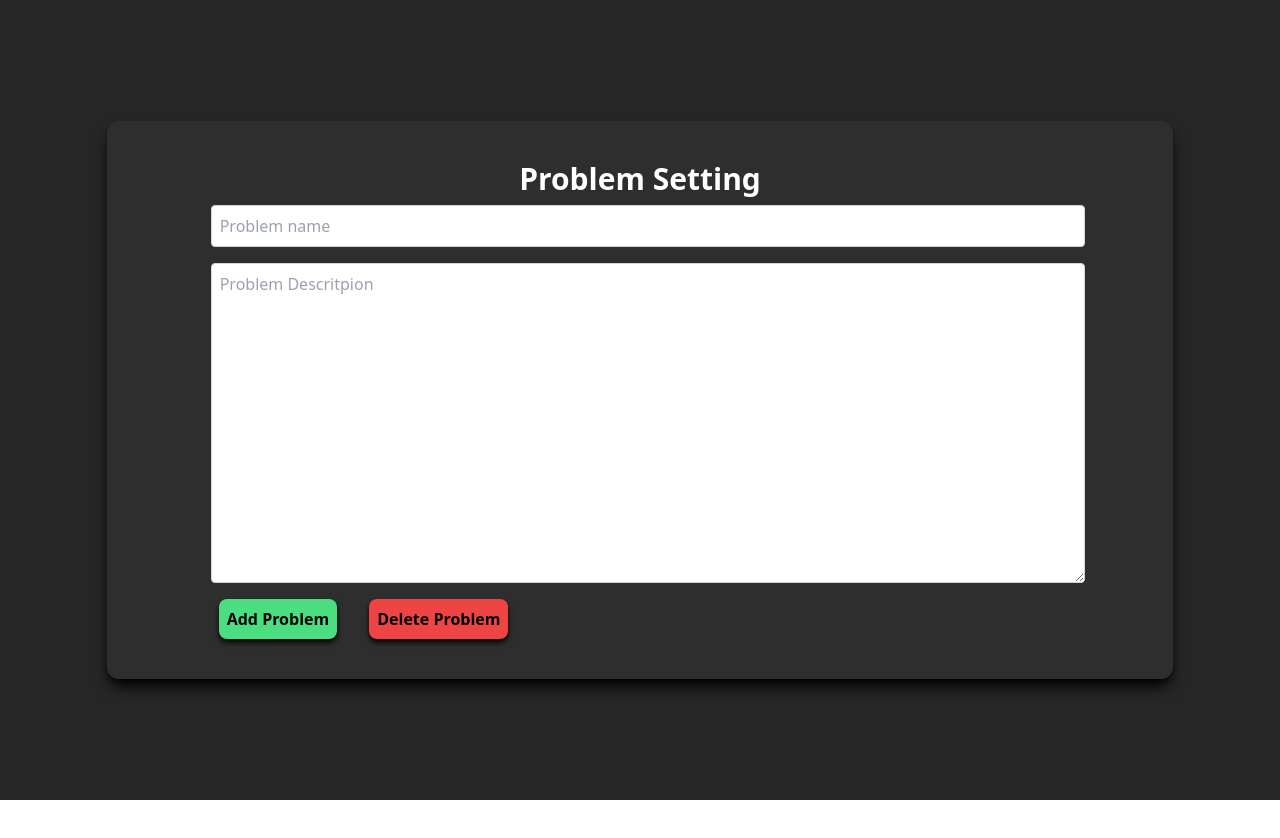
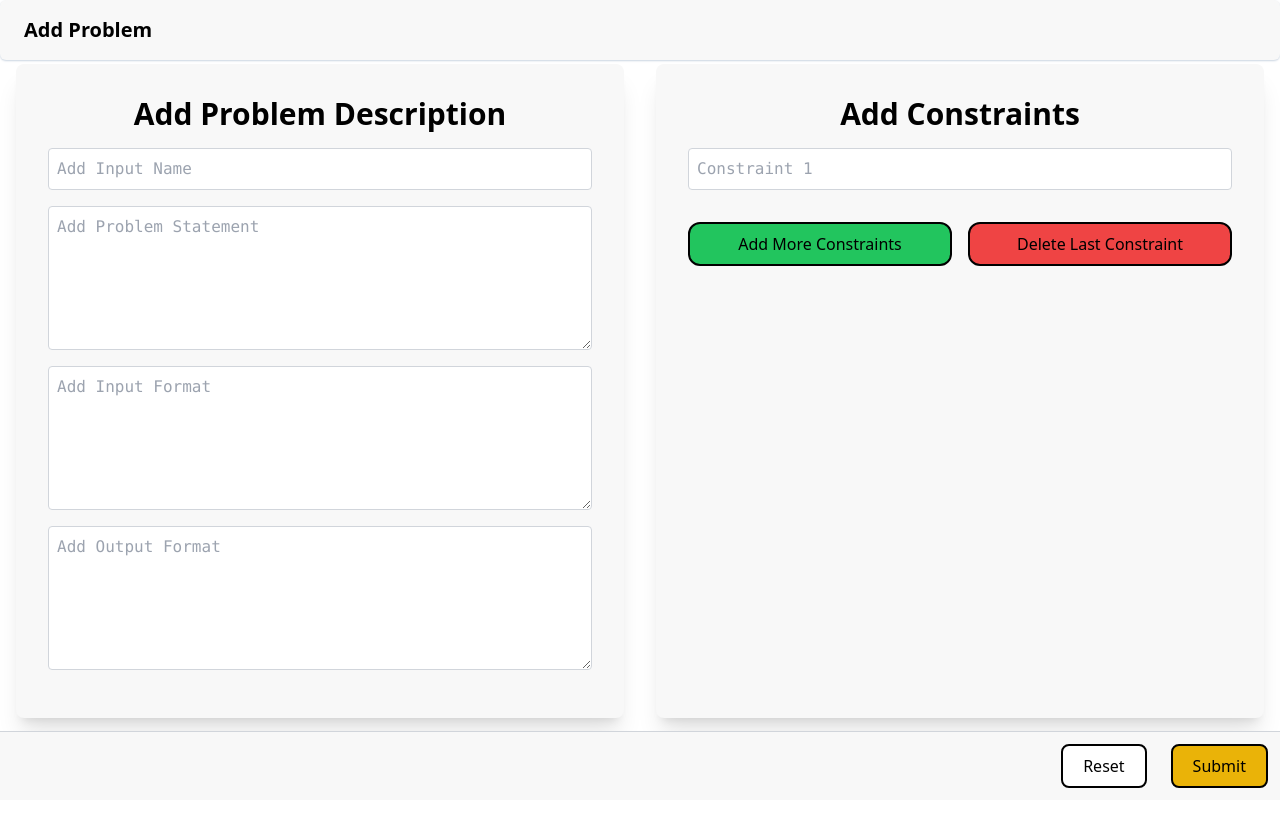
Before and after one commit to Kunal-0919/Online-Judge, a React (Vite) app in the folder frontend/: page /addproblem in a window 1280 px wide. Shown: the top 838 px of the page. Before the commit the page ends 800 px from the top, so only its background shows below. Built offline with nearby package versions, Linux system fonts and the light colour scheme.

Commit message:
created addProblem.jsx

```diff
--- a/frontend/src/App.jsx
+++ b/frontend/src/App.jsx
@@ -1,14 +1,14 @@
 import { Routes, Route, Link } from "react-router-dom";
 import Login from "./components/login";
 import Signup from "./components/Signup";
-import CreateProblemModerator from "./components/addProblem";
+import AddProblemPage from "./components/addProblem";
 function App() {
   return (
     <>
       <Routes>
         <Route path="/login" element={<Login />} />
         <Route path="/signup" element={<Signup />} />
-        <Route path="/addproblem" element={<CreateProblemModerator />} />
+        <Route path="/addproblem" element={<AddProblemPage />} />
       </Routes>
     </>
   );
--- /dev/null
+++ b/frontend/src/components/BottomNavAddProblem.jsx
@@ -0,0 +1,26 @@
+import React from "react";
+
+function BottomNavAddProblem({ onReset, onSubmit }) {
+  return (
+    <div
+      className={
+        "fixed bottom-0 left-0 right-0 bg-primary border-t border-gray-300 p-3 flex justify-end"
+      }
+    >
+      <button
+        onClick={onReset}
+        className="bg-white font-sans text-black px-5 py-2 transition duration-200 hover:shadow-2xl hover:rounded-full rounded-lg border-black border-2"
+      >
+        Reset
+      </button>
+      <button
+        onClick={onSubmit}
+        className="bg-yellow-500 font-sans ml-6 text-black px-5 py-2 transition duration-200 hover:shadow-2xl hover:rounded-full rounded-lg border-black border-2"
+      >
+        Submit
+      </button>
+    </div>
+  );
+}
+
+export default BottomNavAddProblem;
--- a/frontend/src/components/addProblem.jsx
+++ b/frontend/src/components/addProblem.jsx
@@ -1,53 +1,134 @@
-import LogoComponent from "./LogoComponent";
-import { useEffect, useState } from "react";
-function CreateProblemModerator() {
-  const [problemName, setProblemName] = useState("");
-  const [problemDesc, setProblemDesc] = useState("");
-  const [addTC, setAddTC] = useState(false);
+// AddProblemPage.js
+import React, { useState } from "react";
+import Navbar from "./navbar";
+import BottomNavAddProblem from "./BottomNavAddProblem";
+
+function AddProblemPage() {
+  const [problem_name, setProblemName] = useState("");
+  const [problem_desc, setProblemDesc] = useState("");
+  const [input_format, setInputFormat] = useState("");
+  const [output_format, setOutputFormat] = useState("");
+  const [constraints, setConstraints] = useState([""]);
+
+  const handleAddConstraint = () => {
+    if (
+      constraints.length === 0 ||
+      constraints[constraints.length - 1].trim() !== ""
+    ) {
+      setConstraints([...constraints, ""]);
+    }
+  };
+
+  const handleDeleteLastConstraint = () => {
+    if (constraints.length > 1) {
+      setConstraints(constraints.slice(0, -1));
+    }
+  };
+
+  const handleConstraintChange = (index, value) => {
+    const newConstraints = [...constraints];
+    newConstraints[index] = value;
+    setConstraints(newConstraints);
+  };
+
+  const handleInputChange = (e) => {
+    setInputFormat(e.target.value);
+  };
+
+  const handleOutputChange = (e) => {
+    setOutputFormat(e.target.value);
+  };
+
+  const handleReset = () => {
+    setProblemName("");
+    setProblemDesc("");
+    setInputFormat("");
+    setOutputFormat("");
+    setConstraints([""]);
+  };
+
+  const handleSubmit = () => {
+    // Handle submit functionality here
+    // For now, it does nothing
+  };
 
   return (
     <>
-      <div className="flex items-center justify-center min-h-screen bg-primary">
-        <div className="bg-secondary shadow-lg shadow-black rounded-xl px-24 py-10 w-10/12">
-          <h1 className="text-3xl text-white text-center font-extrabold">
-            Problem Setting
+      <Navbar text="Add Problem" />
+      <div className="font-mono pt-16 relative min-h-screen pb-36">
+        <div className="flex flex-col md:flex-row w-full">
+          <div className="w-full md:w-1/2 p-8 bg-primary shadow-xl rounded-lg text-center mx-4 mt-4 md:mt-0 h-auto">
+            <h1 className="text-3xl font-sans font-bold text-black mb-4 text-center">
+              Add Problem Description
             </h1>
             <input
               type="text"
-            name="problem-name"
-            id="problem-name"
-            // value={problemName}
-            className="block m-2 p-2 border border-gray-300 rounded mb-4 w-full"
-            placeholder="Problem name"
+              name="input_name"
+              id="input_name"
+              className="block p-2 border border-gray-300 rounded mb-4 w-full"
+              placeholder="Add Input Name"
+              value={problem_name}
+              onChange={(e) => setProblemName(e.target.value)}
             />
             <textarea
+              name="problem_desc"
+              id="problem_desc"
+              className="block p-2 border border-gray-300 rounded mb-4 w-full h-36"
+              placeholder="Add Problem Statement"
+              value={problem_desc}
+              onChange={(e) => setProblemDesc(e.target.value)}
+            ></textarea>
+            <textarea
+              name="input_format"
+              id="input_format"
+              className="block p-2 border border-gray-300 rounded mb-4 w-full h-36"
+              placeholder="Add Input Format"
+              value={input_format}
+              onChange={handleInputChange}
+            ></textarea>
+            <textarea
+              name="output_format"
+              id="output_format"
+              className="block p-2 border border-gray-300 rounded mb-4 w-full h-36"
+              placeholder="Add Output Format"
+              value={output_format}
+              onChange={handleOutputChange}
+            ></textarea>
+          </div>
+          <div className="w-full md:w-1/2 p-8 bg-primary shadow-xl rounded-lg text-center mx-4 mt-4 md:mt-0 h-auto">
+            <h1 className="text-3xl font-sans font-bold text-black mb-4 text-center">
+              Add Constraints
+            </h1>
+            {constraints.map((constraint, index) => (
+              <input
+                key={index}
                 type="text"
-            name="problem-description"
-            id="problem-description"
-            // value={problemDesc}
-
-            className="block m-2 p-2 border border-gray-300 rounded mb-4 w-full h-80"
-            placeholder="Problem Descritpion"
+                className="block p-2 border border-gray-300 rounded mb-4 w-full"
+                placeholder={`Constraint ${index + 1}`}
+                value={constraint}
+                onChange={(e) => handleConstraintChange(index, e.target.value)}
               />
-          <button className="bg-green-400 mx-4 text-black p-2 rounded-lg transition duration-200 shadow-md shadow-black ease-in-out hover:shadow-black hover:text-white hover:bg-black hover:border-2 hover:border-black font-extrabold">
-            Add Problem
+            ))}
+            <div className="flex space-x-4 mt-8">
+              <button
+                onClick={handleAddConstraint}
+                className="block w-full border-2 border-black font-sans bg-green-500 text-black p-2 rounded-xl transition duration-200 hover:shadow-lg hover:shadow-black"
+              >
+                Add More Constraints
               </button>
-          <button className="bg-red-500 mx-4 text-black p-2 rounded-lg transition duration-200 shadow-md shadow-black ease-in-out hover:shadow-black hover:text-white hover:bg-black hover:border-2 hover:border-black font-extrabold">
-            Delete Problem
+              <button
+                onClick={handleDeleteLastConstraint}
+                className="block w-full border-2 border-black font-sans bg-red-500 text-black p-2 rounded-xl transition duration-200 hover:shadow-lg hover:shadow-black"
+              >
+                Delete Last Constraint
               </button>
             </div>
-
-        {/* we need to create a form for it */}
-        {/* Problem Name */}
-        {/* Problem Description */}
-        {/* Test Case */}
-        {/*{/* TC */}
-        {/* Add Test Case string format */}
-        {/* And also what do we need first we need to model the values */}
-        {/* Constraints */}
+          </div>
+        </div>
+        <BottomNavAddProblem onReset={handleReset} onSubmit={handleSubmit} />
       </div>
     </>
   );
 }
 
-export default CreateProblemModerator;
+export default AddProblemPage;
--- /dev/null
+++ b/frontend/src/components/navbar.jsx
@@ -0,0 +1,34 @@
+import React, { useState, useEffect } from "react";
+
+const Navbar = ({ text }) => {
+  const [scrolled, setScrolled] = useState(false);
+
+  const handleScroll = () => {
+    if (window.scrollY > 0) {
+      setScrolled(true);
+    } else {
+      setScrolled(false);
+    }
+  };
+
+  useEffect(() => {
+    window.addEventListener("scroll", handleScroll);
+    return () => {
+      window.removeEventListener("scroll", handleScroll);
+    };
+  }, []);
+
+  return (
+    <nav
+      className={`fixed shadow-sm shadow-slate-300 rounded-md bg-primary top-0 left-0 w-full transition-transform duration-300 z-20 ${
+        scrolled ? "transform translate-y-1 shadow-md bg-white" : ""
+      }`}
+    >
+      <div className="container mx-auto py-4 px-6">
+        <h1 className="text-xl font-bold">{text}</h1>
+      </div>
+    </nav>
+  );
+};
+
+export default Navbar;
--- a/frontend/src/index.css
+++ b/frontend/src/index.css
@@ -1,3 +1,4 @@
+@import url('https://fonts.googleapis.com/css2?family=Roboto:ital,wght@0,100;0,300;0,400;0,500;0,700;0,900;1,100;1,300;1,400;1,500;1,700;1,900&display=swap');
 @tailwind base;
 @tailwind components;
 @tailwind utilities;
--- a/frontend/tailwind.config.js
+++ b/frontend/tailwind.config.js
@@ -4,8 +4,10 @@ export default {
   theme: {
     extend: {
       colors: {
-        primary: "rgb(38,38,38)",
-        secondary: "rgb(46, 46, 46)",
+        primary: "#F8F8F8",
+      },
+      fontFamily: {
+        roboto: ["Roboto", "sans-serif"],
       },
     },
   },
```
Also changed, not shown: frontend/src/components/Signup.jsx (+21 -12 lines), frontend/src/components/login.jsx (+22 -12 lines), 1 other file (tests, documents, lock files or other folders). Lines whose indentation alone changed are shown as unchanged.
